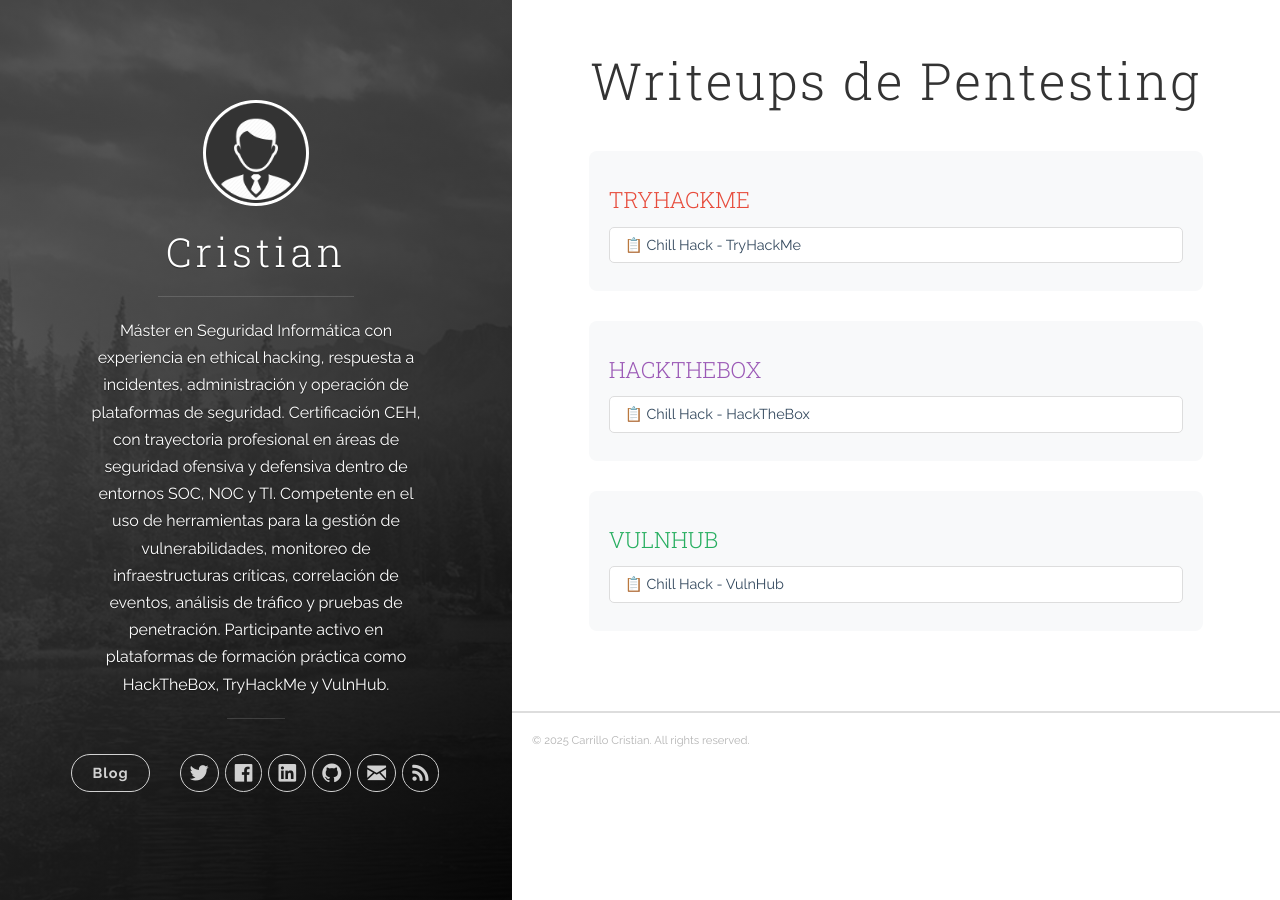
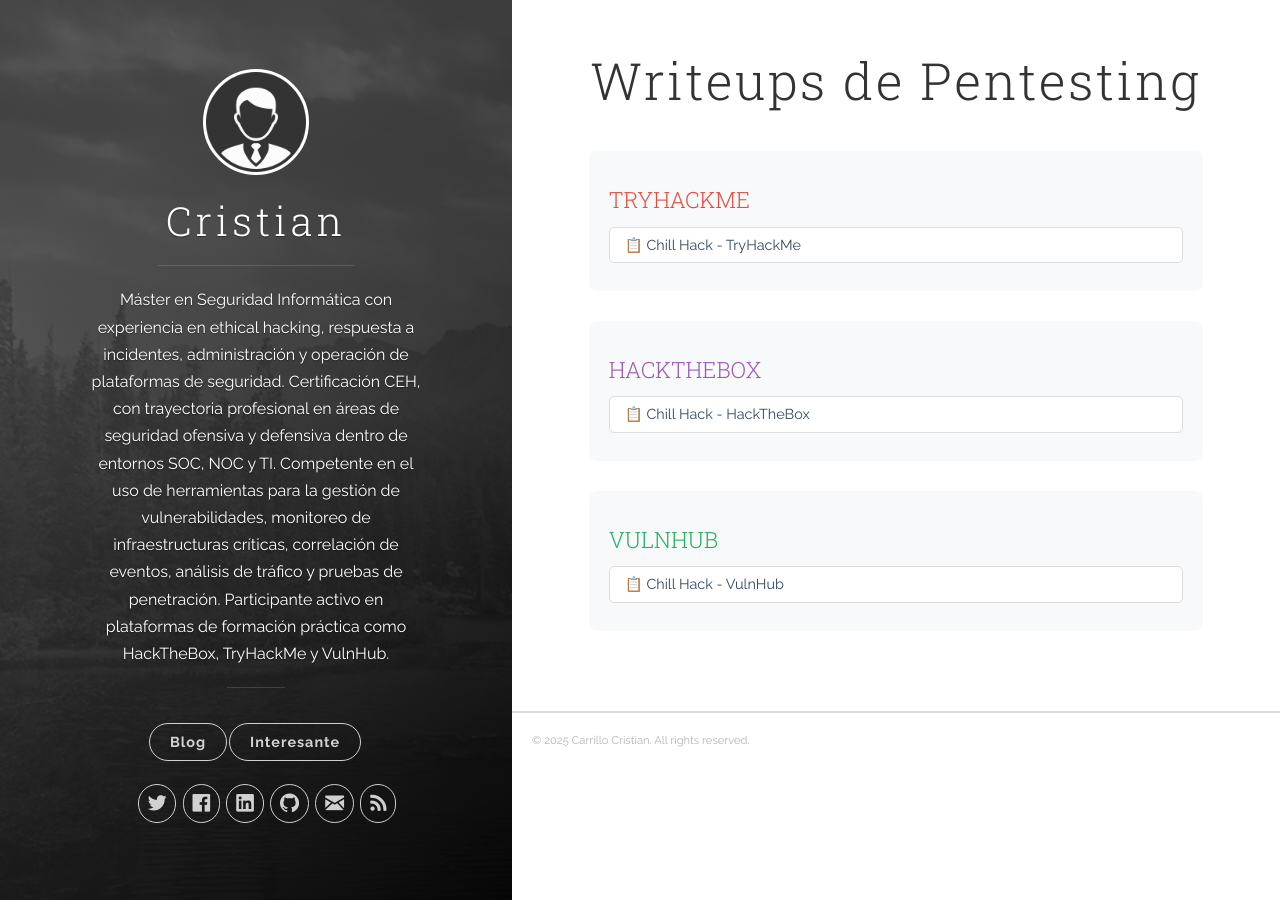
Before and after one commit to criscarrillog/criscarrillog.github.io, a Jekyll site: the page built from index.html, in a window 1280 px wide. Built offline with Jekyll 4.4.1, drawn with Linux system fonts in a browser that asks for light colours; the list of posts is cut into pages by our own code.

Commit message:
Add 'Interesante' link to header navigation

```diff
--- a/_includes/header.html
+++ b/_includes/header.html
@@ -23,6 +23,10 @@
             <ul class="navigation">
               <li class="navigation__item"><a href="{{ site.baseurl }}/#blog" title="link to {{ site.title }} blog"
                   class="blog-button">Blog</a></li>
+            </ul>
+            <ul class="navigation">
+              <li class="navigation__item"><a href="{{ site.baseurl }}/#blog" title="link to {{ site.title }} blog"
+                  class="blog-button">Interesante</a></li>
             </ul>
           </nav>
 
```
